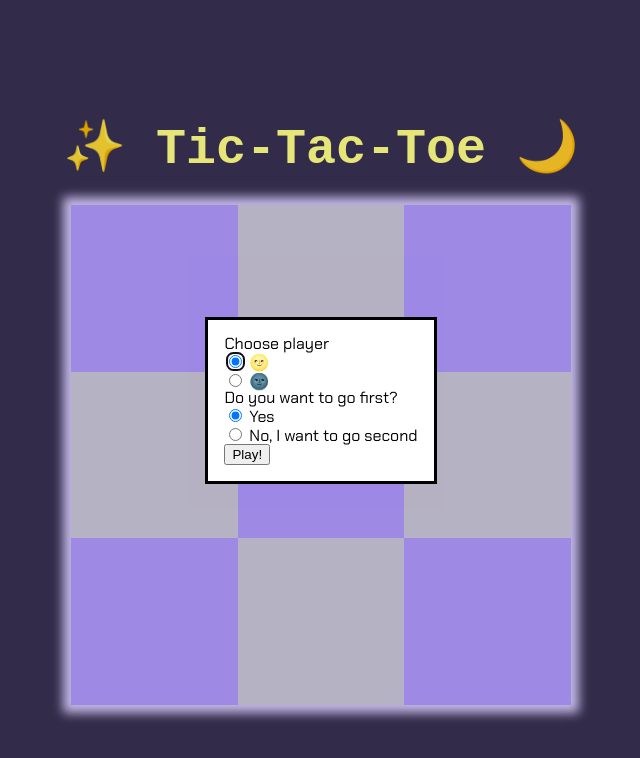
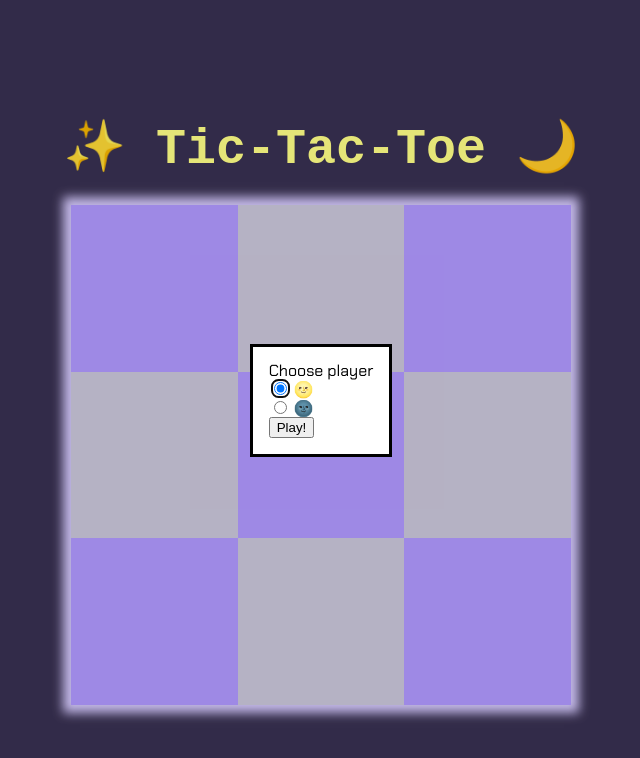
Before and after one commit to garamgim/tic-tac-toe, a plain HTML site: page index.html in a window 1280 px wide. Shown: the whole page, without its empty margins (319-959 px from the left). Drawn offline with Linux system fonts and the light colour scheme; a web font is replaced by a local one.

Commit message:
Remove unused option

```diff
--- a/index.html
+++ b/index.html
@@ -33,16 +33,6 @@
                 <label for="o">&#127770;</label><br />
             </fieldset>
 
-            <fieldset>
-                <legend>Do you want to go first?</legend>
-
-                <input type="radio" id="yes" name="order" value="1" checked />
-                <label for="yes">Yes</label><br />
-
-                <input type="radio" id="no" name="order" value="2" />
-                <label for="no">No, I want to go second</label><br />
-            </fieldset>
-
             <div class="submit">
                 <button type="submit" id="play">Play!</button>
             </div>
--- a/script.js
+++ b/script.js
@@ -211,14 +211,10 @@ const starter = (() => {
         you.marker = document.querySelector('input[name="player"]:checked').value;
         computer.marker = (you.marker === 'x' ? 'o' : 'x');
 
-        // Setting play order
-        order = document.querySelector('input[name="order"]:checked').value;
-
         dialog.close();
     })
 
     return {
-        order
     }
 
 })();
```
